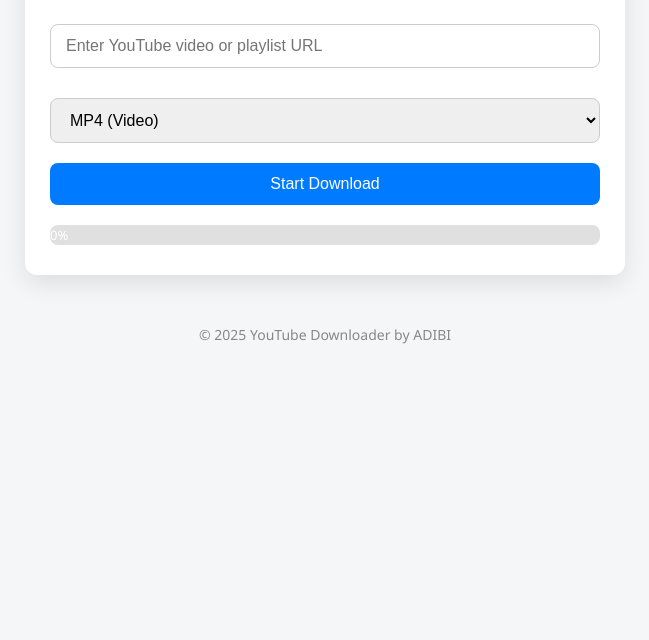
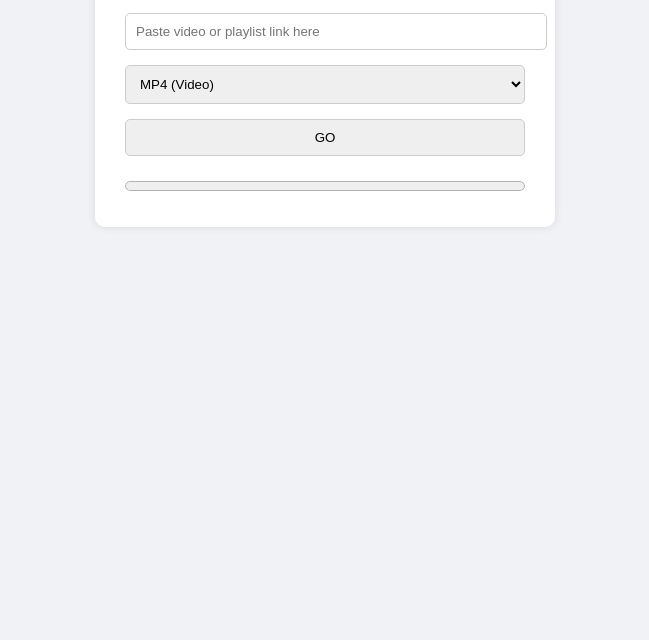
Before and after one commit to ibihafiz/yt-down, a plain HTML site: page index.html in a window 1280 px wide. Shown: the part 160-800 px from the top of the page, without its empty margins (315-964 px from the left). Drawn offline with Linux system fonts and the light colour scheme.

Commit message:
Update index.html

```diff
--- a/index.html
+++ b/index.html
@@ -1,189 +1,111 @@
 <!DOCTYPE html>
 <html lang="en">
 <head>
-  <meta charset="UTF-8" />
-  <meta name="viewport" content="width=device-width, initial-scale=1" />
-  <title>YouTube Downloader</title>
+  <meta charset="UTF-8">
+  <title>Video Downloader</title>
   <style>
-    * {
-      box-sizing: border-box;
+    body {
+      font-family: Arial, sans-serif;
+      background: #f0f2f5;
+      display: flex;
+      flex-direction: column;
+      align-items: center;
+      padding: 40px;
     }
-
-    body {
-      font-family: "Segoe UI", Tahoma, Geneva, Verdana, sans-serif;
-      background: #f4f6f8;
-      margin: 0;
-      padding: 0;
+    h1 {
+      color: #333;
     }
-
     .container {
-      max-width: 600px;
-      margin: 50px auto;
       background: #fff;
-      padding: 30px 25px;
-      border-radius: 12px;
-      box-shadow: 0 8px 24px rgba(0, 0, 0, 0.1);
+      padding: 30px;
+      border-radius: 10px;
+      box-shadow: 0 0 10px rgba(0,0,0,0.1);
+      width: 400px;
     }
-
-    h1 {
-      text-align: center;
-      color: #333;
-      margin-bottom: 30px;
+    input, select, button {
+      width: 100%;
+      padding: 10px;
+      margin-top: 15px;
+      border-radius: 5px;
+      border: 1px solid #ccc;
     }
-
-    input[type="text"],
-    select {
+    progress {
       width: 100%;
-      padding: 12px 15px;
-      margin: 10px 0 20px;
-      border: 1px solid #ccc;
-      border-radius: 8px;
-      font-size: 16px;
-    }
-
-    button {
-      width: 100%;
-      padding: 12px;
-      font-size: 16px;
-      background-color: #007bff;
-      color: white;
-      border: none;
-      border-radius: 8px;
-      cursor: pointer;
-      transition: background-color 0.3s;
-    }
-
-    button:hover {
-      background-color: #0056b3;
-    }
-
-    #progressBar {
-      background-color: #e0e0e0;
-      border-radius: 8px;
-      overflow: hidden;
+      height: 20px;
       margin-top: 20px;
     }
-
-    #progress {
-      height: 20px;
-      width: 0%;
-      background-color: #28a745;
-      text-align: center;
-      color: white;
-      font-size: 13px;
-      line-height: 20px;
-      transition: width 0.4s ease;
-    }
-
-    #download-btn {
+    #downloadBtn {
       display: none;
-      text-align: center;
       margin-top: 20px;
-    }
-
-    #download-btn a {
-      display: inline-block;
-      padding: 10px 20px;
-      background-color: #17a2b8;
-      color: white;
-      text-decoration: none;
-      border-radius: 8px;
-      transition: background 0.3s;
-    }
-
-    #download-btn a:hover {
-      background-color: #138496;
-    }
-
-    footer {
-      text-align: center;
-      margin-top: 50px;
-      color: #888;
-      font-size: 14px;
     }
   </style>
 </head>
 <body>
+
+<h1>Video Downloader</h1>
+
 <div class="container">
-    <h1>YouTube Downloader</h1>
+  <input type="text" id="urlInput" placeholder="Paste video or playlist link here">
+  <select id="formatSelect">
+    <option value="mp4">MP4 (Video)</option>
+    <option value="mp3">MP3 (Audio)</option>
+  </select>
+  <button onclick="startDownload()">GO</button>
 
-    <input type="text" id="url" placeholder="Enter YouTube video or playlist URL" />
+  <progress id="progressBar" value="0" max="100"></progress>
 
-    <select id="format">
-      <option value="mp4">MP4 (Video)</option>
-      <option value="mp3">MP3 (Audio Only)</option>
-    </select>
-
-    <button onclick="startDownload()">Start Download</button>
-
-    <div id="progressBar">
-      <div id="progress">0%</div>
+  <a id="downloadBtn" href="#" download>Download File</a>
 </div>
 
-    <div id="download-btn">
-      <a id="download-link" href="#" download>⬇️ Download File</a>
-    </div>
-  </div>
-
-  <footer>© 2025 YouTube Downloader by ADIBI</footer>
-
 <script>
-    let taskId = null;
-    let interval = null;
-
   function startDownload() {
-      const url = document.getElementById("url").value.trim();
-      const format = document.getElementById("format").value;
+    const url = document.getElementById("urlInput").value;
+    const format = document.getElementById("formatSelect").value;
 
     if (!url) {
-        alert("Please enter a valid YouTube URL.");
+      alert("Please enter a URL.");
       return;
     }
 
-      document.getElementById("progress").style.width = "0%";
-      document.getElementById("progress").innerText = "0%";
-      document.getElementById("download-btn").style.display = "none";
+    const progressBar = document.getElementById("progressBar");
+    const downloadBtn = document.getElementById("downloadBtn");
 
-      fetch("/download", {
+    progressBar.value = 0;
+    downloadBtn.style.display = "none";
+
+    const progressInterval = setInterval(() => {
+      if (progressBar.value < 90) {
+        progressBar.value += 1;
+      }
+    }, 100);
+
+    fetch("/api/download", {
       method: "POST",
-        headers: { "Content-Type": "application/json" },
-        body: JSON.stringify({ url, format })
+      headers: {
+        "Content-Type": "application/json"
+      },
+      body: JSON.stringify({ url: url, convert_to: format })
     })
-      .then(response => response.json())
-      .then(data => {
-        if (data.task_id) {
-          taskId = data.task_id;
-          interval = setInterval(checkProgress, 1500);
-        } else {
-          alert("Download failed to start.");
-        }
+    .then(response => {
+      if (!response.ok) throw new Error("Download failed");
+      return response.blob();
+    })
+    .then(blob => {
+      clearInterval(progressInterval);
+      progressBar.value = 100;
+
+      const link = URL.createObjectURL(blob);
+      downloadBtn.href = link;
+      downloadBtn.download = `video.${format}`;
+      downloadBtn.style.display = "block";
     })
     .catch(err => {
-        console.error(err);
-        alert("Error contacting server.");
-      });
-    }
-
-    function checkProgress() {
-      fetch(`/progress/${taskId}`)
-        .then(res => res.json())
-        .then(data => {
-          const percent = Math.floor(data.progress || 0);
-          document.getElementById("progress").style.width = percent + "%";
-          document.getElementById("progress").innerText = percent + "%";
-
-          if (data.status === "done") {
-            clearInterval(interval);
-            document.getElementById("download-link").href = `/file/${taskId}`;
-            document.getElementById("download-btn").style.display = "block";
-          }
-        })
-        .catch(err => {
-          console.error(err);
-          clearInterval(interval);
-          alert("Error fetching progress.");
+      clearInterval(progressInterval);
+      progressBar.value = 0;
+      alert("Error: " + err.message);
     });
   }
 </script>
+
 </body>
 </html>
```
Lines whose indentation alone changed are shown as unchanged.
